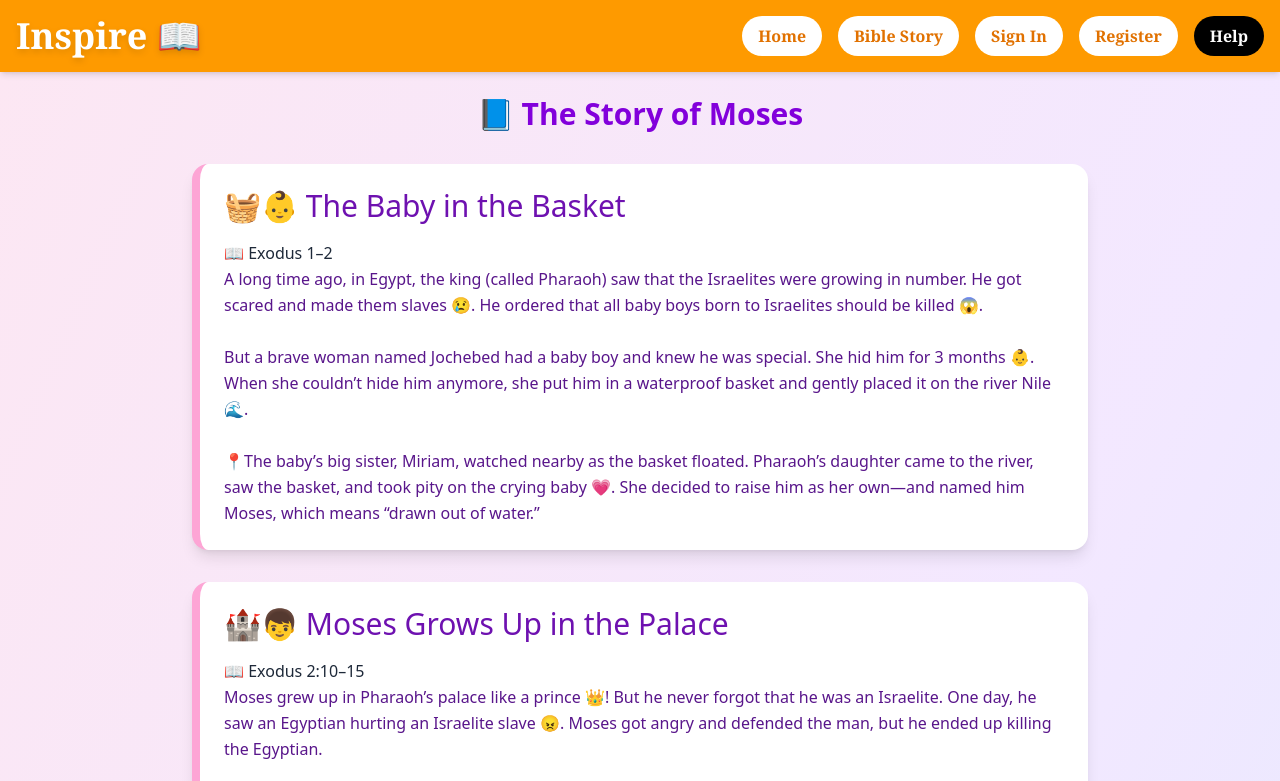
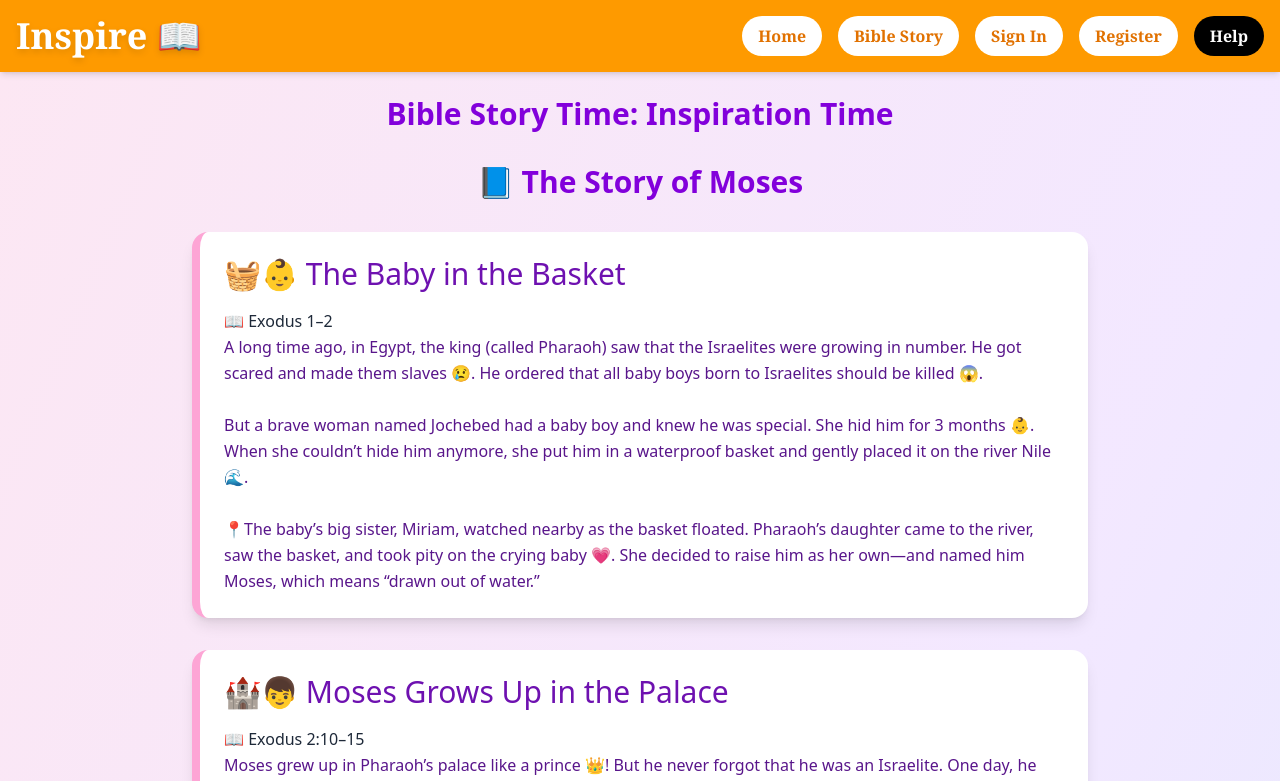
Before and after one commit to OyePriscilla/QuizAppFrontend, a React (Vite) app: page /#/Bible-story in a window 1280 px wide. Shown: the top 781 px of the page. Built offline with nearby package versions, Linux system fonts and the light colour scheme.

Commit message:
Document title

```diff
--- a/src/pages/BibleStory.tsx
+++ b/src/pages/BibleStory.tsx
@@ -3,7 +3,8 @@ import React from 'react';
 const BibleStory: React.FC = () => {
   return (
     <div className="min-h-screen bg-gradient-to-br from-pink-100 via-purple-100 to-blue-100 p-6">
-      <h1 className="text-3xl font-bold text-center text-purple-700 mb-8">📘 The Story of Moses</h1>
+      <h1 className="text-3xl font-bold text-center text-purple-700 mb-8">Bible Story Time: Inspiration Time</h1>
+      <h2 className="text-3xl font-bold text-center text-purple-700 mb-8">📘 The Story of Moses</h2>
 
       <div className="space-y-8 max-w-4xl mx-auto">
         {sections.map((section, index) => (
```
